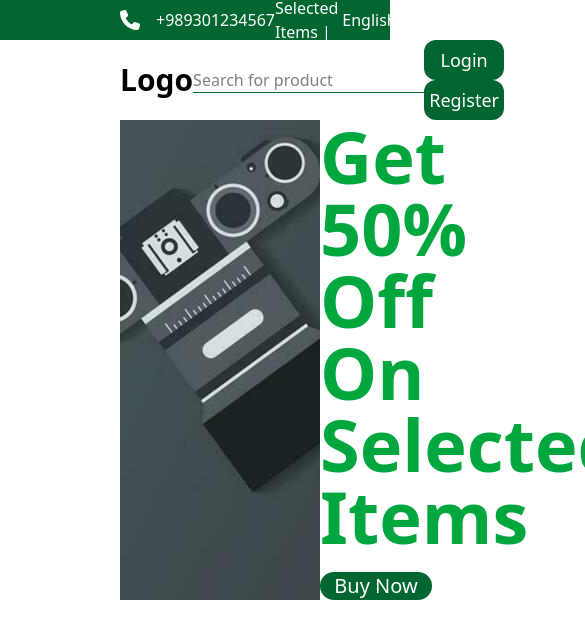
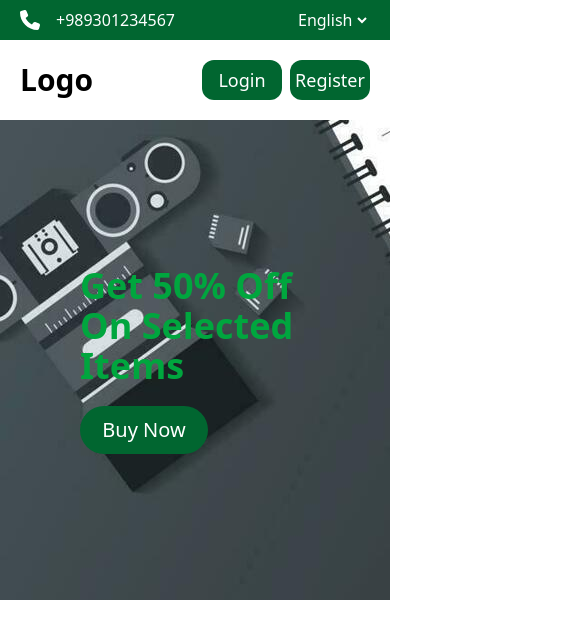
Before and after one commit to HosseinYasinzade/shopping-site-react, a React (Vite) app: page / in a window 390 px wide. Shown: the top 638 px of the page, 585 px wide, since content can reach past the window. Built offline with nearby package versions, Linux system fonts and the light colour scheme.

Commit message:
feat: responsive Header

```diff
--- a/src/components/HeaderTop/HeaderTop.tsx
+++ b/src/components/HeaderTop/HeaderTop.tsx
@@ -2,17 +2,19 @@ import { Phone } from "../../icons";
 
 const HeaderTop = () => {
   return (
-    <div className="bg-green-800 w-full h-10 text-white flex justify-between items-center px-30">
+    <div className="bg-green-800 w-full h-10 text-white flex justify-between items-center px-5 md:px-30">
       <div className="flex items-center">
         <div className="w-5 h-5">
           <Phone />
         </div>
         <p className="ml-4">+989301234567</p>
       </div>
-      <p>Get 50% Off On Selected Items | Shop Now</p>
+      <p className="hidden md:block">
+        Get 50% Off On Selected Items | Shop Now
+      </p>
       <div className="flex justify-between items-center">
         <select>
-          <option value="English" selected className="text-black">
+          <option value="English" className="text-black">
             English
           </option>
           <option value="Persian" className="text-black">
--- a/src/components/Hero/Hero.tsx
+++ b/src/components/Hero/Hero.tsx
@@ -2,15 +2,15 @@ import banner from "../../assets/images/banner.jpg";
 
 const Hero = () => {
   return (
-    <div className="px-30">
+    <div className="px-0 md:px-30">
       <div
         style={{ backgroundImage: `url(${banner})` }}
-        className="w-full h-[30rem] flex flex-col justify-center gap-5 pl-50"
+        className="w-full h-[30rem] flex flex-col justify-center gap-5 pl-20 md:pl-50"
       >
-        <h2 className="text-green-600 text-7xl font-bold">
+        <h2 className="text-green-600 text-4xl lg:text-7xl font-bold">
           Get 50% Off <br /> On Selected Items
         </h2>
-        <button className="bg-green-800 text-white text-xl w-28 h-10 rounded-full">
+        <button className="bg-green-800 text-white text-xl w-32 h-12 rounded-full">
           Buy Now
         </button>
       </div>
--- a/src/components/Nav/Nav.tsx
+++ b/src/components/Nav/Nav.tsx
@@ -1,11 +1,11 @@
 const Nav = () => {
   return (
-    <nav className="flex justify-between items-center px-30 w-full h-20">
+    <nav className="flex justify-between items-center px-5 md:px-30 w-full h-20">
       <h3 className="text-3xl font-bold">Logo</h3>
       <input
         type="text"
         placeholder="Search for product"
-        className="border-b border-green-800 outline-0"
+        className="border-b border-green-800 outline-0 hidden md:block"
       />
       <div>
         <button className="bg-green-800 text-white text-lg w-20 h-10 rounded-xl mr-2">
```
